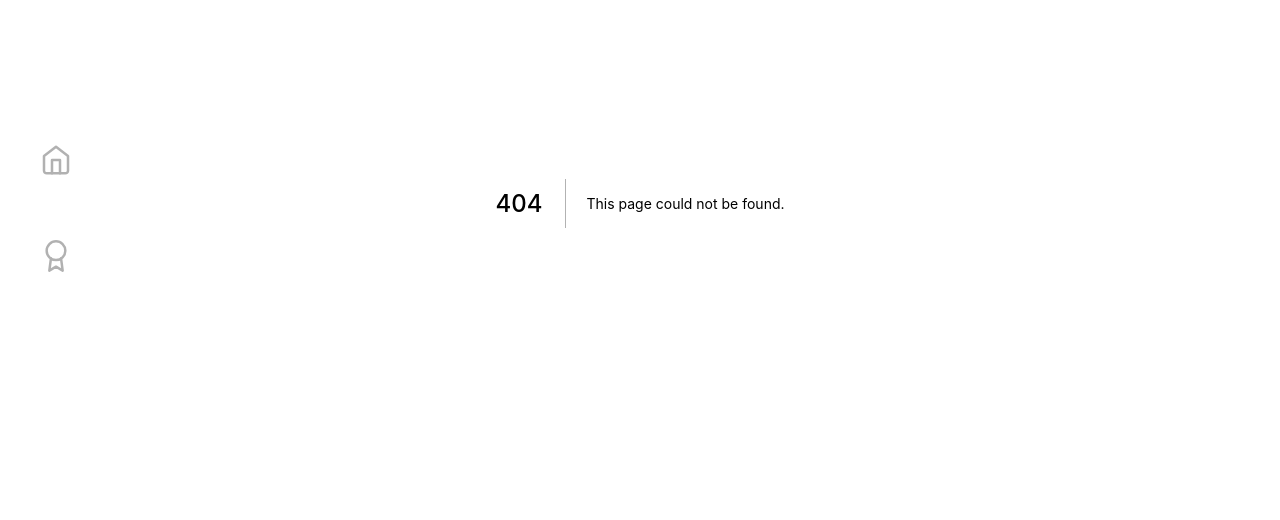
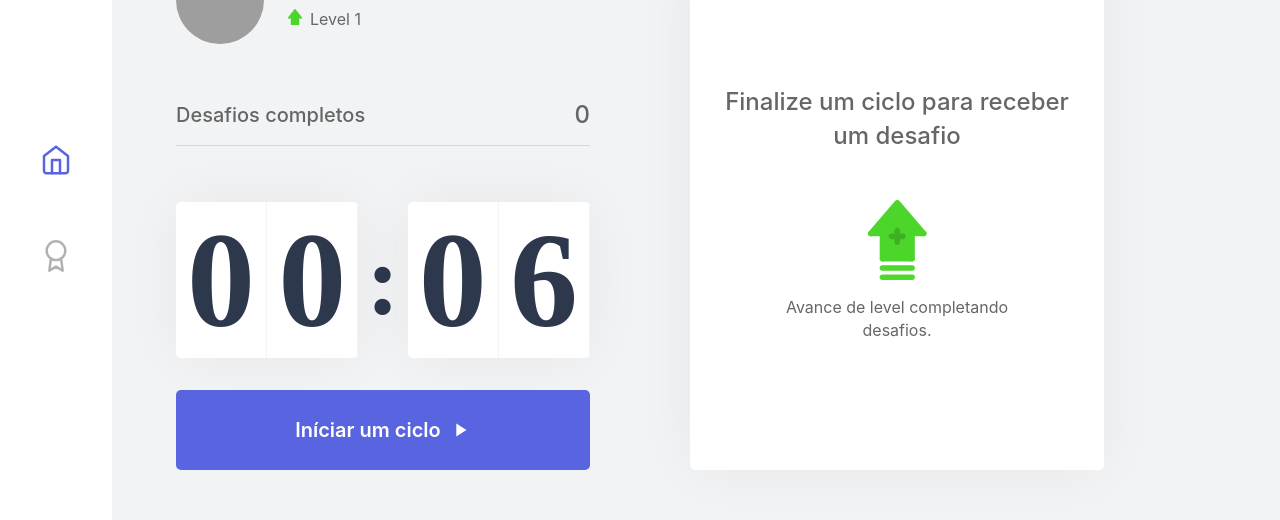
Before and after one commit to helderavila/moveit, a Next.js app: page / in a window 1280 px wide. Before the commit this address had no page. Shown: the part 197-717 px from the top of the page. Built offline with nearby package versions, Linux system fonts and the light colour scheme; grey boxes are pictures that could not be loaded.

Commit message:
feat: Dark mode

```diff
--- a/package.json
+++ b/package.json
@@ -11,6 +11,7 @@
     "js-cookie": "^2.2.1",
     "next": "10.0.7",
     "react": "17.0.1",
+    "react-dark-mode-toggle": "^0.2.0",
     "react-dom": "17.0.1",
     "react-icons": "^4.2.0"
   },
--- a/src/components/Layout.tsx
+++ b/src/components/Layout.tsx
@@ -1,10 +1,28 @@
+import { GetServerSideProps } from 'next'
 import { Sidebar } from '../components/Sidebar'
 
-export default function Layout({ children }) {
+import { ThemeProvider } from '../contexts/ThemeContext'
+
+
+export default function Layout({ children, currentTheme }) {
   return (
-    <div>
-      <Sidebar />
-      {children}
-    </div>
+    <ThemeProvider currentTheme={currentTheme}>
+      <div>
+        <Sidebar />
+        {children}
+      </div>
+    </ThemeProvider>
   )
 }
+
+
+export const getServerSideProps: GetServerSideProps = async (ctx) => {
+
+  const { currentTheme } = ctx.req.cookies
+
+  return {
+    props: {
+      currentTheme: currentTheme ?? 'light'
+    }
+  }
+}
--- a/src/components/Sidebar.tsx
+++ b/src/components/Sidebar.tsx
@@ -3,6 +3,9 @@ import Link from 'next/link'
 
 // Styles
 import styles from '../styles/components/Sidebar.module.css'
+
+// Components
+import ToggleButton from './ToggleButton'
 
 export function Sidebar() {
   const router = useRouter()
@@ -18,8 +21,8 @@ export function Sidebar() {
       <img src="/logo.svg" alt="Logo"/>
       <nav>
         <ul>
-          <li className={isActive('/app')}>
-            <Link href="/app">
+          <li className={isActive('/')}>
+            <Link href="/">
               <svg width="32" height="32" viewBox="0 0 32 32" fill="none" xmlns="http://www.w3.org/2000/svg">
                 <g opacity="0.5">
                   <path d="M4 12.0001L16 2.66675L28 12.0001V26.6668C28 27.374 27.719 28.0523 27.219 28.5524C26.7189 29.0525 26.0406 29.3334 25.3333 29.3334H6.66667C5.95942 29.3334 5.28115 29.0525 4.78105 28.5524C4.28095 28.0523 4 27.374 4 26.6668V12.0001Z" stroke="#666666" stroke-width="2.5" stroke-linecap="round" stroke-linejoin="round"/>
@@ -40,7 +43,7 @@ export function Sidebar() {
           </li>
         </ul>
       </nav>
-      <div />
+      <ToggleButton />
     </div>
   )
 }
--- /dev/null
+++ b/src/components/ToggleButton.tsx
@@ -0,0 +1,20 @@
+import { useContext } from "react";
+
+import DarkModeToggle from 'react-dark-mode-toggle';
+import { ThemeContext } from "../contexts/ThemeContext";
+
+import styles from '../styles/components/ToggleButton.module.css';
+
+export default function ToggleButton() {
+  const { handleDarkModeChange, isDarkMode } = useContext(ThemeContext);
+
+  return (
+    <div className={styles.darkModeToggleContainer}>
+      <DarkModeToggle
+        onChange={handleDarkModeChange}
+        checked={isDarkMode}
+        size={60}
+      />
+    </div>
+  )
+}
--- /dev/null
+++ b/src/contexts/ThemeContext.tsx
@@ -0,0 +1,36 @@
+import Cookies from 'js-cookie';
+import { createContext, ReactNode, useEffect, useState } from "react"
+
+interface ThemeContextData {
+  currentTheme: 'light' | 'dark';
+  isDarkMode: boolean;
+  handleDarkModeChange: (isDarkMode: boolean) => void;
+}
+
+interface ThemeContextProps {
+  children: ReactNode;
+  currentTheme: 'light' | 'dark';
+}
+
+export const ThemeContext = createContext({} as ThemeContextData);
+
+export function ThemeProvider({ children, ...rest }: ThemeContextProps) {
+  const [currentTheme, setCurrentTheme] = useState<'light' | 'dark'>(rest.currentTheme);
+  const [isDarkMode, setIsDarkMode] = useState(rest.currentTheme === 'dark');
+
+  function handleDarkModeChange(darkMode: boolean) {
+    setCurrentTheme(darkMode ? 'dark' : 'light');
+    setIsDarkMode(darkMode);
+  }
+
+  useEffect(() => {
+    document.documentElement.setAttribute('data-theme', currentTheme);
+    Cookies.set('currentTheme', currentTheme);
+  }, [currentTheme]);
+
+  return (
+    <ThemeContext.Provider value={{ currentTheme, isDarkMode, handleDarkModeChange }}>
+      {children}
+    </ThemeContext.Provider>
+  )
+}
--- a/src/pages/app.tsx
+++ b/src/pages/index.tsx
@@ -12,7 +12,6 @@ import { ChallengeBox } from '../components/ChallengeBox'
 import { CountdownProvider } from '../contexts/CountdownContext'
 import { ChallengesProvider } from '../contexts/ChallengesContext'
 
-
 // Styles
 import styles from '../styles/pages/Home.module.css'
 
@@ -20,6 +19,7 @@ interface DashboardProps {
   level: number;
   currentExperience: number;
   challengesCompleted: number;
+  currentTheme: 'light' | 'dark'
 }
 
 export default function Dashboard(props: DashboardProps) {
@@ -59,7 +59,7 @@ export const getServerSideProps: GetServerSideProps = async (ctx) => {
     props: {
       level: Number(level),
       currentExperience: Number(currentExperience),
-      challengesCompleted: Number(challengesCompleted)
+      challengesCompleted: Number(challengesCompleted),
     }
   }
 }
--- a/src/styles/components/ChallengeBox.module.css
+++ b/src/styles/components/ChallengeBox.module.css
@@ -1,7 +1,7 @@
 .challengeBoxContainer {
   height: 100%;
 
-  background-color: var(--white);
+  background-color: var(--secondary-color);
   border-radius: 5px;
   box-shadow: 0 0 60px rgba(0,0,0,0.05);
   padding: 1.5rem 2rem;
@@ -12,12 +12,16 @@
   justify-content: center;
 
   text-align: center;
+
+  transition: background var(--theme-delay) ease;
 }
 
 .challengeNotActive {
   display: flex;
   flex-direction: column;
   align-items: center;
+
+  transition: color var(--theme-delay) ease;
 }
 
 .challengeNotActive strong {
@@ -70,6 +74,7 @@
 
 .challengeActive main p {
   line-height: 1.5;
+  transition: color 0.2s ease;
 }
 
 .challengeActive footer {
--- a/src/styles/components/Countdown.module.css
+++ b/src/styles/components/Countdown.module.css
@@ -4,6 +4,8 @@
   font-family: Rajdhani;
   font-weight: 600;
   color: var(--title);
+
+  transition: color var(--theme-delay) ease;
 }
 
 .countdownContainer > div {
@@ -13,11 +15,12 @@
   align-items: center;
   justify-content: space-evenly;
 
-  background-color: var(--white);
+  background-color: var(--secondary-color);
   box-shadow: 0 0 60px rgba(0, 0 ,0, 0.05);
   border-radius: 5px;
   font-size: 8.5rem;
   text-align: center;
+  transition: background var(--theme-delay) ease;
 }
 
 .countdownContainer > div span {
@@ -25,11 +28,11 @@
 }
 
 .countdownContainer > div span:first-child {
-  border-right: 1px solid #f0f1f3;
+  border-right: 1px solid var(--background);
 }
 
 .countdownContainer > div span:last-child {
-  border-right: 1px solid #f0f1f3;
+  border-right: 1px solid var(--background);
 }
 
 .countdownContainer > span {
@@ -64,11 +67,11 @@
 }
 
 .countdownButton:not(:disabled):hover {
-  background-color: var(--blue-dark);
+  background: var(--blue-dark);
 }
 
 .countdownButtonActive {
-  background-color: var(--white);
+  background: var(--countdown-active-bg);
   color: var(--title);
 }
 
@@ -78,7 +81,7 @@
 }
 
 .countdownButton:disabled {
-  background-color: var(--white);
+  background: var(--countdown-active-bg);
   color: var(--text);
   cursor: not-allowed;
 }
--- a/src/styles/components/LevelUpModal.module.css
+++ b/src/styles/components/LevelUpModal.module.css
@@ -1,5 +1,5 @@
 .overlay {
-  background-color: rgba(242, 243, 245, 0.8);
+  background: var(--modal-overlay);
   position: fixed;
   top: 0;
   bottom: 0;
@@ -12,7 +12,7 @@
 }
 
 .container {
-  background-color: var(--white);
+  background: var(--secondary-color);
   width: 100%;
   max-width: 400px;
   padding: 2rem 3rem;
--- a/src/styles/components/Sidebar.module.css
+++ b/src/styles/components/Sidebar.module.css
@@ -2,7 +2,7 @@
   position: absolute;
   height: 100vh;
   width: 112px;
-  background-color: var(--white);
+  background-color: var(--secondary-color);
 
   display: flex;
   flex-direction: column;
--- /dev/null
+++ b/src/styles/components/ToggleButton.module.css
@@ -0,0 +1,7 @@
+.darkModeToggleContainer {
+  top: 1rem;
+  right: 1rem;
+  display: flex;
+  align-items: center;
+  justify-content: center;
+}
--- a/src/styles/global.css
+++ b/src/styles/global.css
@@ -5,17 +5,36 @@
 }
 
 :root {
-  --white: #fff;
+  --white: #fff;	  --white: #fff;
   --background: #F2F3F5;
-  --gray-line: #DCDDE0;
+  --gray-line: #DCDDE0;	  --gray-line: #DCDDE0;
   --text: #666;
   --text-highlight: #B3B9FF;
+  -title: #2E384D;
+  --red: #E83F5B;	  --red: #E83F5B;
+  --green: #4CD62B;	  --green: #4CD62B;
+  --blue: #5965E0;	  --blue: #5965E0;
+  --blue-dark: #4953B8;	  --blue-dark: #4953B8;
+  --blue-twitter: #2AA9E0;	  --blue-twitter: #2AA9E0;
+
+  --background: #F2F3F5;
   --title: #2E384D;
-  --red: #E83F5B;
-  --green: #4CD62B;
-  --blue: #5965E0;
-  --blue-dark: #4953B8;
-  --blue-twitter: #2AA9E0;
+  --text: #666;
+  --text-highlight: #B3B9FF;
+  --secondary-color: var(--white);
+  --countdow-active-bg: var(--white);
+  --modal-overlay: rgba(242, 243, 245, 0.8);
+
+  --theme-delay: 0.25s
+}
+
+[data-theme="dark"] {
+  --background: #212529;
+  --secondary-color: #2E3236;
+  --title: var(--white);
+  --text: #EEEEEE;
+  --countdown-active-bg: var(--secondary-color);
+  --modal-overlay: rgba(33, 37, 41, 0.8);
 }
 
 @media(max-width: 1080px) {
@@ -33,6 +52,8 @@
 body {
   background-color:var(--background);
   color: var(--text);
+  transition: all var(--theme-delay) ease;
+
 }
 
 body, input, textarea, button {
```
Also changed, not shown: 1 other file (tests, documents, lock files or other folders). Lines whose indentation alone changed are shown as unchanged.
